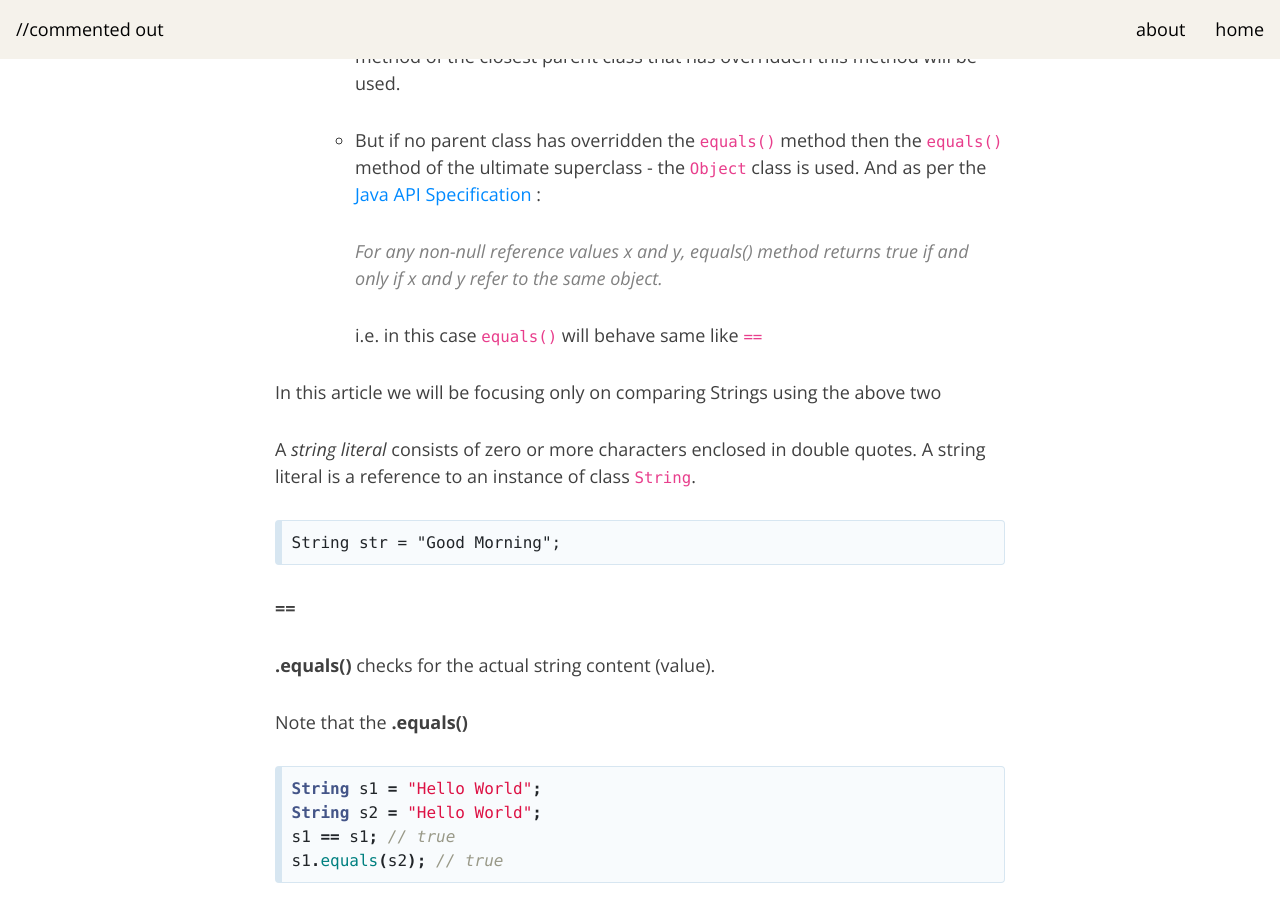
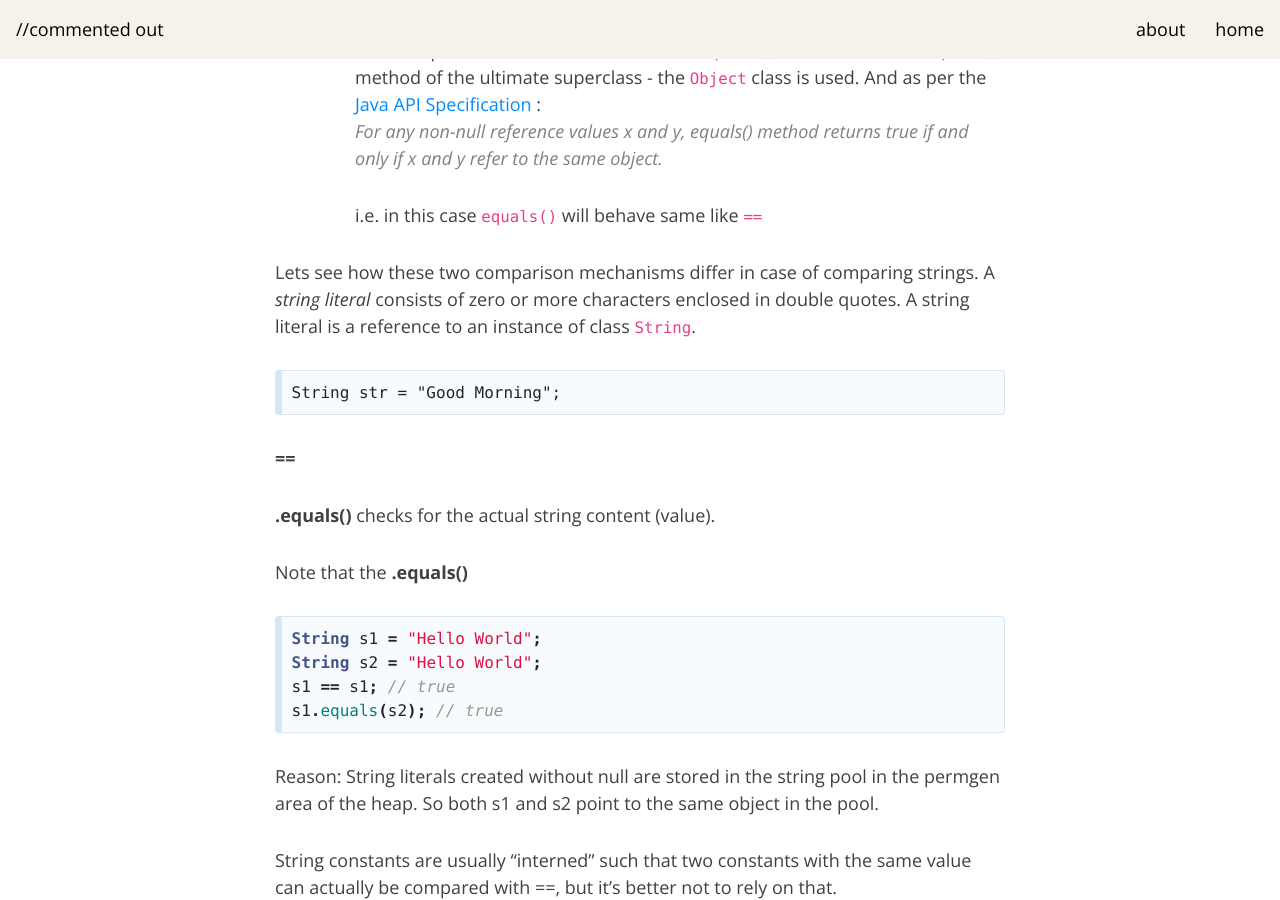
Before and after one commit to commentedout/commentedout.github.io, a Jekyll site: the page built from _posts/2020-04-09-comparing-string-java-cs.md, in a window 1280 px wide and 900 px high, scrolled down 680 px. Built offline with Jekyll 4.4.1, drawn with Linux system fonts in a browser that asks for light colours; nearby versions of some CDN libraries.

Commit message:
_posts/2020-04-09-comparing-string-java-cs.md updated from https://stackedit.io/

```diff
--- a/_posts/2020-04-09-comparing-string-java-cs.md
+++ b/_posts/2020-04-09-comparing-string-java-cs.md
@@ -14,26 +14,20 @@ In Java we have two inbuilt mechanisms to check for equality:
  - **==** operator
 
 	* To compare the values of primitive data types (int, float, double,..).
-
 	 * To check if two object references point to the same object.
 
  -  **equals()** method
 	 - `equals()` method belongs to the `Object` class. You have to override it as per your requirement, but for **String** it is already overridden and it checks whether two strings have the same value or not.
-
 	 * If you don't override the `equals()` method in your class, then the equals() method of the closest parent class that has overridden this method will be used.
-
 	 * But if no parent class has overridden the `equals()` method then the `equals()` method of the ultimate superclass - the `Object` class is used. And as per the [Java API Specification](https://docs.oracle.com/javase/10/docs/api/java/lang/Object.html#equals%28java.lang.Object%29) :
 		 > For any non-null reference values x and y, equals() method returns true if and only if x and y refer to the same object.
 
 		i.e. in this case `equals()` will behave same like `==`
 
-In this article we will be focusing only on comparing Strings using the above two
-
-
-
-A _string literal_ consists of zero or more characters enclosed in double quotes. A string literal is a reference to an instance of class `String`.
+Lets see how these two comparison mechanisms differ in case of comparing strings. A _string literal_ consists of zero or more characters enclosed in double quotes. A string literal is a reference to an instance of class `String`.
 
     String str = "Good Morning";
+
 
 
 **==**
```
